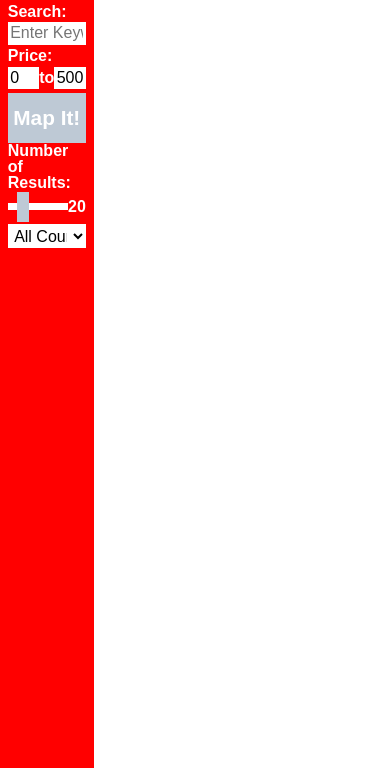
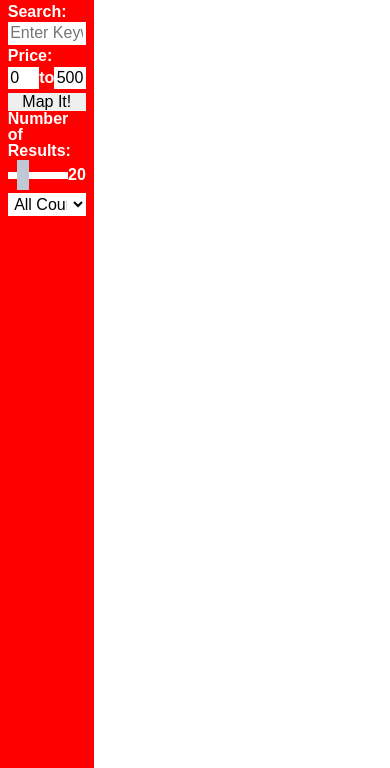
Before and after one commit to pauliewax/d3globe, a website built with webpack: page index.html in a window 390 px wide. Shown: the part 76-844 px from the top of the page. Built offline with nearby package versions, Linux system fonts and the light colour scheme.

Commit message:
Remove css styling from mobile submit btn

```diff
--- a/index.html
+++ b/index.html
@@ -23,7 +23,7 @@
           <input id="maxPrice" type="text" value="500">
         </section>
       </label>
-      <input id="submitBtn" type="submit" value="Map It!">
+      <input id="submitButn" type="submit" value="Map It!">
       <label>
         <p>Number of Results:</p>
         <section id="resultSlider">
```
